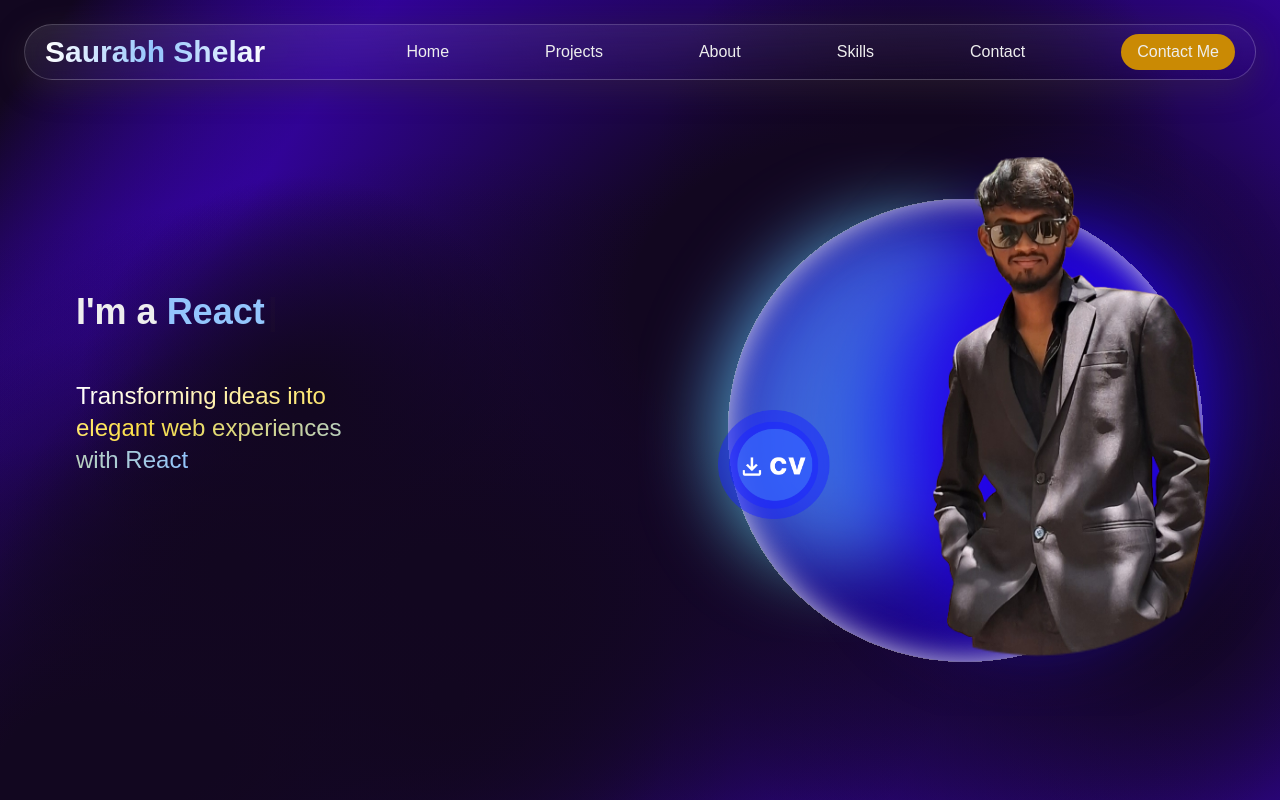
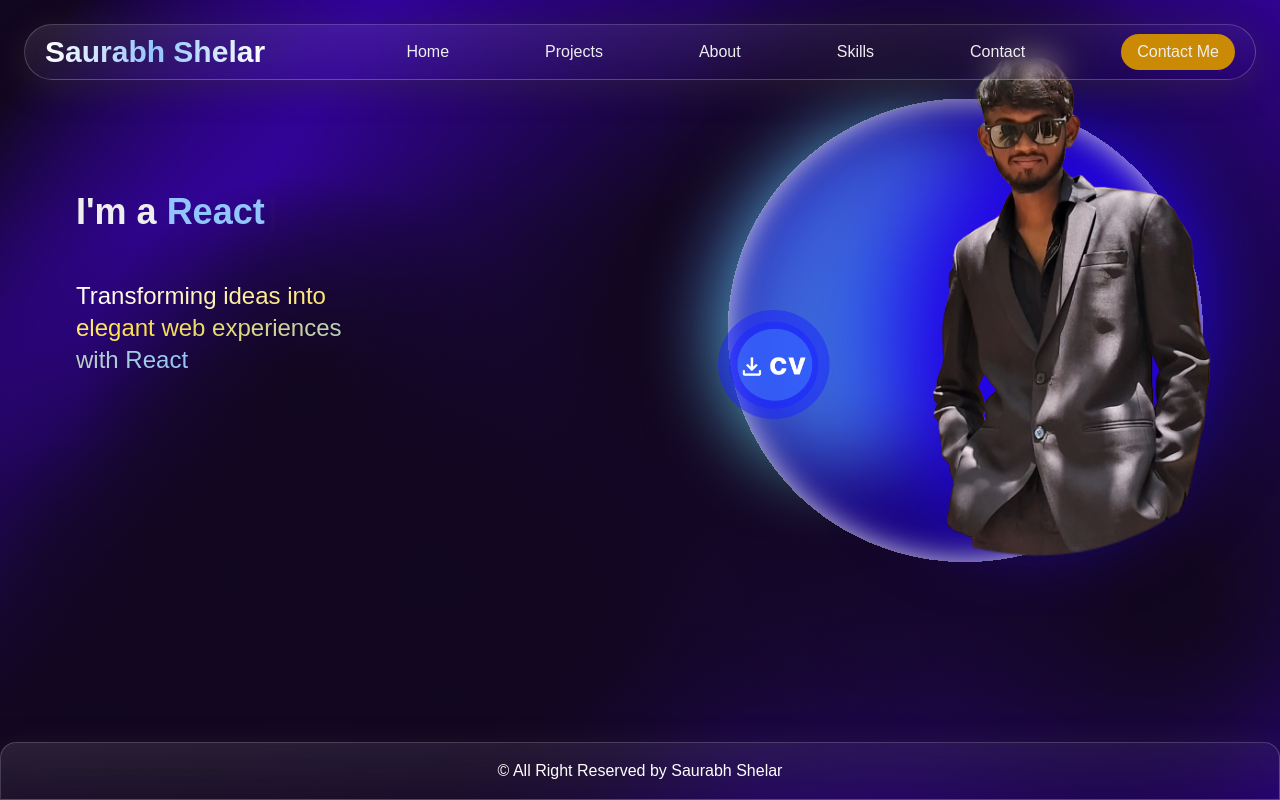
Before and after one commit to Saurabh7-sys/My-Portfolio, a React (Vite) app: page / in a window 1280 px wide. Shown: the top 800 px of the page. Built offline with nearby package versions, Linux system fonts and the light colour scheme.

Commit message:
Added footer component and made relevant updates

```diff
--- a/src/assets/Components/App.jsx
+++ b/src/assets/Components/App.jsx
@@ -6,12 +6,14 @@ import About from './About';
 import Skills from './Skills';
 import Contact from './Contact';
 import Projects from './Projects';
-
+import Footer from './Footer';
 
 function App() {
   return (
     <>
+      <div className="app min-h-screen flex flex-col">
         <Navbar />
+        <div className="flex-grow">
           <Routes>
             <Route path="/" element={<Content />} />
             <Route path="/projects" element={<Projects />} />
@@ -19,6 +21,9 @@ function App() {
             <Route path="/skills" element={<Skills />} />
             <Route path="/contact" element={<Contact />} />
           </Routes>
+        </div>
+        <Footer />
+      </div>
     </>
   );
 }
--- a/src/assets/Components/Content.jsx
+++ b/src/assets/Components/Content.jsx
@@ -1,7 +1,7 @@
 import React from 'react';
-import Aos from "aos"
-import 'aos/dist/aos.css'
-import { useEffect } from "react"
+import Aos from "aos";
+import 'aos/dist/aos.css';
+import { useEffect } from "react";
 import { useTypewriter, Cursor } from 'react-simple-typewriter';
 
 const Content = () => {
@@ -11,42 +11,44 @@ const Content = () => {
   });
 
   useEffect(() => {
-    Aos.init({duration:1000});
-},[])
+    Aos.init({ duration: 1000 });
+  }, []);
 
   return (
-    <>
-      <main  className="mt-24 w-full max-w-full h-[650px]     md:flex md:items-center md:justify-between md:gap-8 md:max-w-[1500px] md:h-[70vh] md:mx-auto md:mt-5">
+    <main className="flex-grow w-full max-w-full md:flex md:items-center md:justify-between md:gap-8 md:max-w-[1500px] md:mx-auto mt-5">
       <div className='px-5 md:min-w-[550px] md:ml-14'>
-          <h1  className="text-3xl md:text-4xl font-bold">
+        <h1 className="text-3xl md:text-4xl font-bold">
           I&apos;m a{' '}
           <span className="text-blue-300 ">
             {text}
           </span>
           <Cursor cursorColor="yellow" />
         </h1>
-          <p className=' text-xl    md:w-72 md:mt-12 md:text-2xl'><span className='text-transparent bg-clip-text bg-gradient-to-r from from-white via-yellow-300 to-blue-300' >Transforming ideas into elegant web experiences with React</span></p>
+        <p className='text-xl md:w-72 md:mt-12 md:text-2xl'>
+          <span className='text-transparent bg-clip-text bg-gradient-to-r from-white via-yellow-300 to-blue-300'>
+            Transforming ideas into elegant web experiences with React
+          </span>
+        </p>
       </div>
-          <div className="cv md:max-h-80 md:relative md:top-[46px] ">
-            <img  className='md:min-w-[600px] md:relative md:bottom-36  md:mr-16 '  src="/images/BIG GLOW.svg" alt="curveBall" />
-            <img data-aos = "zoom-in" className='w-20 relative bottom-28 left-14   md:z-40 md:w-28 md:relative md:top-[-450px] md:left-20  md:hover:scale-110 md:duration-200 cursor-pointer z-40' src="public/images/CVBALL.Png" alt="CV" />
-            <img data-aos = "zoom-in"  className=' w-[250px] relative bottom-[360px] left-[94px]     md:w-[500px]  md:relative md:top-[-812px] md:left-[150px] ' src="\images\ProfilePhoto.png" alt="ProfilePhoto" />
+      <div className="cv md:max-h-80 md:relative md:top-[46px]">
+        <img className='md:min-w-[600px] md:relative md:bottom-36 md:mr-16' src="/images/BIG GLOW.svg" alt="curveBall" />
+        <img data-aos="zoom-in" className='w-20 relative bottom-28 left-14 md:z-40 md:w-28 md:relative md:top-[-450px] md:left-20 md:hover:scale-110 md:duration-200 cursor-pointer z-40' src="public/images/CVBALL.Png" alt="CV" />
+        <img data-aos="zoom-in" className='w-[250px] relative bottom-[360px] left-[94px] md:w-[500px] md:relative md:top-[-812px] md:left-[150px]' src="\images\ProfilePhoto.png" alt="ProfilePhoto" />
       </div>
-        <div data-aos = "zoom-in" className="socials relative bottom-[280px] md:bottom-0">
-          <div className="flex justify-center items-center gap-8     md:flex md:flex-col md:items-center md:gap-4">
+      <div data-aos="zoom-in" className="socials relative bottom-[280px] md:bottom-0">
+        <div className="flex justify-center items-center gap-8 md:flex md:flex-col md:items-center md:gap-4">
           <a href="https://github.com/Saurabh7-sys">
-            <img src="/images/ant-design_github-filled.png" alt="GitHub" className="w-14 h-14  md:w-14 md:h-12 md:hover:scale-110 md:duration-200 cursor-pointer " />
+            <img src="/images/ant-design_github-filled.png" alt="GitHub" className="w-14 h-14 md:w-14 md:h-12 md:hover:scale-110 md:duration-200 cursor-pointer" />
           </a>
           <a href="https://www.linkedin.com/in/saurabh-shelar-851ab5216/">
-            <img src="/images/mdi_linkedin.png" alt="LinkedIn" className="w-14 h-14    md:w-14 md:h-12 md:hover:scale-110 md:duration-200 cursor-pointer " />
+            <img src="/images/mdi_linkedin.png" alt="LinkedIn" className="w-14 h-14 md:w-14 md:h-12 md:hover:scale-110 md:duration-200 cursor-pointer" />
           </a>
           <a href="https://www.instagram.com/saurabh_0_7_/">
-            <img src="/images/Vector.png" alt="Other Social" className="w-14 h-14 mt-1   md:w-14 md:h-12 md:hover:scale-110 md:duration-200 cursor-pointer " />
+            <img src="/images/Vector.png" alt="Other Social" className="w-14 h-14 mt-1 md:w-14 md:h-12 md:hover:scale-110 md:duration-200 cursor-pointer" />
           </a>
         </div>
       </div>
     </main>
-    </>
   );
 }
 
--- /dev/null
+++ b/src/assets/Components/Footer.jsx
@@ -0,0 +1,11 @@
+const Footer = () => {
+    return (
+      <footer className="w-full bg-gradient-to-br from-white/10 to-transparent backdrop-blur-lg border border-white/20 shadow-[0_8px_32px_0_rgba(69,58,58,0.37)] mt-auto mb-0 flex justify-center items-center rounded-t-2xl">
+        <div className=" text-white">
+        <h1 className="p-4">&#169;	All Right Reserved by Saurabh Shelar</h1>
+        </div>
+      </footer>
+    );
+  }
+
+  export default Footer;
--- a/src/index.css
+++ b/src/index.css
@@ -6,6 +6,9 @@
 
 
 body{
+     margin: 0;
+     padding: 0;
+     height: 100%;
      overflow-x: hidden;
      font-family: "Poppins", sans-serif;
      background-size: 100% 100%;
```
Lines whose indentation alone changed are shown as unchanged.
